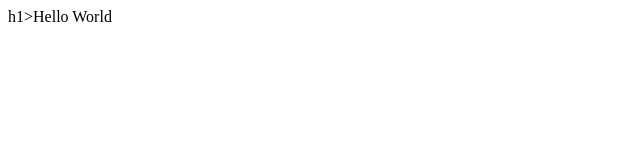
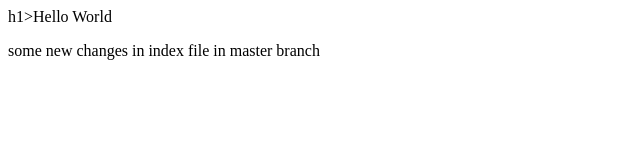
Before and after one commit to DhimanMajumdar/Project, a plain HTML site: page index.html in a window 1280 px wide. Shown: the whole page, without its empty margins (0-640 px from the left). Drawn offline with Linux system fonts and the light colour scheme.

Commit message:
modify changes in index file in master branch

```diff
--- a/index.html
+++ b/index.html
@@ -1 +1,2 @@
 h1>Hello World</h1>
+<p>some new changes in index file in master branch</p>
```
Also changed, not shown: dir2/file2.txt (added), 1 other file.
